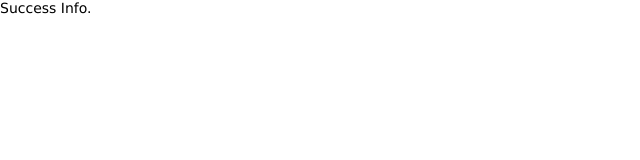
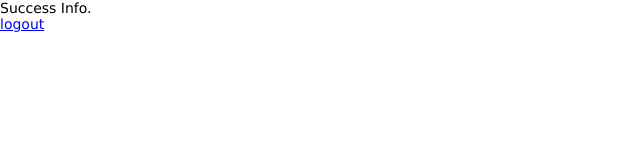
Before and after one commit to 1981khj/loginapi, a website: page views/success.html in a window 1280 px wide. Shown: the full height of the page, 0-640 px from the left. Drawn offline with nearby package versions, Linux system fonts and the light colour scheme.

Commit message:
add session secret key

```diff
--- a/server.js
+++ b/server.js
@@ -14,6 +14,7 @@ app.configure(function() {
   app.use(express.favicon());
   app.use(express.bodyParser());
   app.use(express.cookieParser());
+  app.use(express.session({ secret: 'messengerweb' }));
   app.use(express.methodOverride());
   //스타일 정의
   //app.use(require('stylus').middleware({ src: __dirname + '/public' }));
@@ -57,8 +58,8 @@ app.post('/login', function(req, res) {
         if (err) throw err;
 
         if(items.length){
+            res.send({'status':'success', "url":"/messenger/?ticket="+ sTickerId});
             req.session.user = sUserName;
-            res.send({'status':'success', "url":"/messenger/?ticket="+ sTickerId});
             //console.log(items);
             //res.redirect('/messenger');
             //res.send({'status':'success', 'userId':items[0].user_id, 'groups': items[0].groups});
--- a/views/success.html
+++ b/views/success.html
@@ -8,6 +8,7 @@
 </head>
 <body>
 <p>Success Info.</p>
+<a href="/logout">logout</a>
 <script type='text/javascript' src='/js/success.js'></script>
 </body>
 </html>
```
